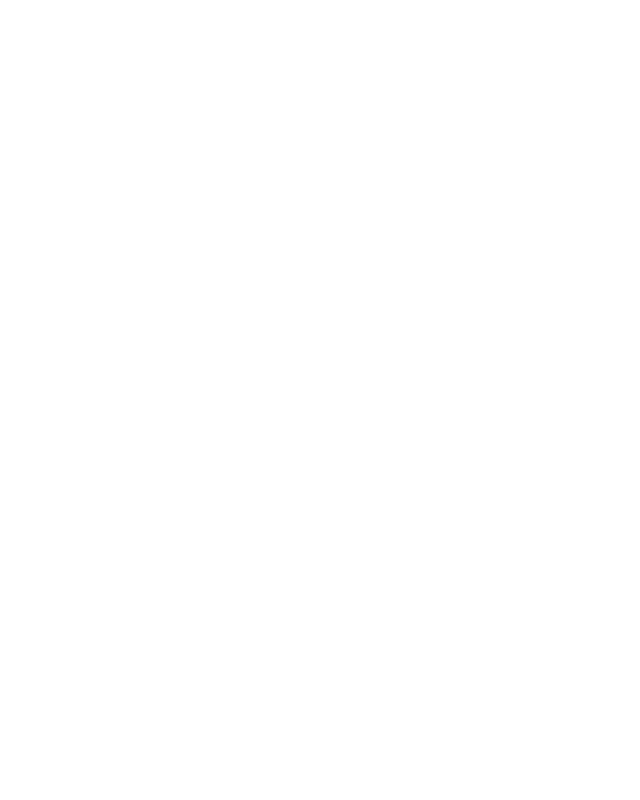
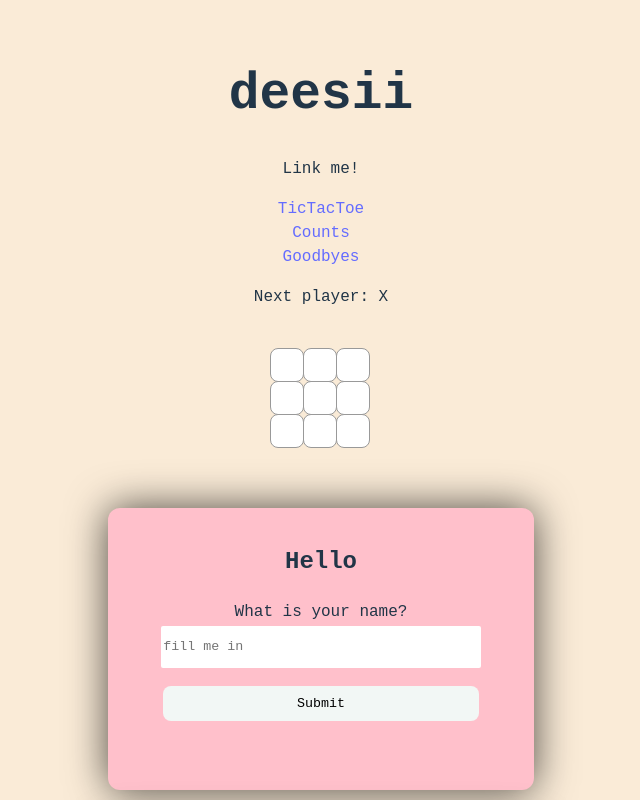
Before and after one commit to deesii/vite-spike, a React (Vite) app: page /#/tictactoe in a window 1280 px wide. Shown: the top 800 px of the page, without its empty margins (319-959 px from the left). Built offline with nearby package versions, Linux system fonts and the light colour scheme.

Commit message:
routing updated to  hashrouter with links on vite-spike

```diff
--- a/src/App.jsx
+++ b/src/App.jsx
@@ -1,9 +1,11 @@
 import { useState } from 'react'
+import { Routes, Route } from "react-router-dom"
 import './App.css'
 import MyButton from './components/button'
 import Who from './components/projects'
 import CountComponent from './components/count'
 import Board from './components/tictactoe/board'
+import { Link } from "react-router-dom";
 
 function App() {
   const [count, setCount] = useState(0)
@@ -25,6 +27,19 @@ function App() {
   return (
     <>
       <h1>deesii</h1>
+
+        Link me!
+        <ul>
+            <li><Link to="/tictactoe">TicTacToe</Link></li>
+            <li><Link to="/counthowhigh">Counts</Link></li>
+            <li><Link to="/greetings">Goodbyes</Link></li>
+        </ul>
+        <Routes>
+          <Route path="/tictactoe" element={<Board />} />
+          <Route path="/counthowhigh" element={<CountComponent />} />
+          <Route path="/greetings" element={<Who />} />
+        </Routes>
+
       {/* <CountComponent></CountComponent> */}
       <div className= "card-section">
             <h2>Hello</h2>
--- a/src/components/tictactoe/board/index.jsx
+++ b/src/components/tictactoe/board/index.jsx
@@ -40,6 +40,7 @@ export default function Board() {
     return (
     <>
         <div className="status">{winnerStatus}</div>
+        <div className = "board-centre">
             <div className="board-row">
             <Square value={squares[0]} onSquareClick={() => handleClick(0)}/>
             <Square value={squares[1]} onSquareClick={() => handleClick(1)}/>
@@ -54,6 +55,7 @@ export default function Board() {
             <Square value={squares[6]} onSquareClick={() => handleClick(6)}/>
             <Square value={squares[7]} onSquareClick={() => handleClick(7)}/>
             <Square value={squares[8]} onSquareClick={() => handleClick(8)}/>
+            </div>
         </div>
     </>
     );
--- a/src/index.css
+++ b/src/index.css
@@ -1,4 +1,4 @@
-/* :root {
+:root {
   font-family: 'Courier New', monospace;
   line-height: 1.5;
   font-weight: 400;
@@ -11,6 +11,12 @@
   text-rendering: optimizeLegibility;
   -webkit-font-smoothing: antialiased;
   -moz-osx-font-smoothing: grayscale;
+}
+
+ul {
+  list-style-type: none;
+  padding: 0;
+
 }
 
 a {
@@ -85,6 +91,15 @@ button:focus-visible {
   width: 34px;
 }
 
+.board-centre{
+  margin: 20px auto;
+  padding: 20px
+}
+
+.board-row{
+  width: 102px;
+  margin: 0 auto;
+}
 .board-row:after {
   clear: both;
   content: '';
@@ -101,9 +116,9 @@ button:focus-visible {
 
 .game-info {
   margin-left: 20px;
-} */
+}
 
-html {
+/* html {
   box-sizing: border-box;
 }
 *,
@@ -484,4 +499,4 @@ i {
   align-items: center;
   justify-content: center;
   width: 100%;
-}
+} */
--- a/src/main.jsx
+++ b/src/main.jsx
@@ -1,31 +1,40 @@
-import Root from  "./routes/root";
-import ErrorPage from "./error-page";
+// import Root from  "./routes/root";
+// import ErrorPage from "./error-page";
 import React from 'react'
 import ReactDOM from 'react-dom/client'
 import App from './App.jsx'
 import './index.css'
-import {
-  createBrowserRouter,
-  RouterProvider,
-} from "react-router-dom";
+import { HashRouter } from "react-router-dom";
 
-const router = createBrowserRouter([
-  {
-    path: '/',
-    errorElement: <ErrorPage />,
-  },
-  {
-    path: "/vite-spike",
-    element: <Root />,
-  },
-  {
-    path: "/vite-spike/dee",
-    element: <App />
-  }
-]);
+const root = ReactDOM.createRoot(document.getElementById('root'));
+root.render(
+  <HashRouter>
+    <App />
+  </HashRouter>
+);
 
-ReactDOM.createRoot(document.getElementById('root')).render(
-  <React.StrictMode>
-    <RouterProvider router={router} />
-  </React.StrictMode>,
-)
+// import {
+//   createBrowserRouter,
+//   RouterProvider,
+// } from "react-router-dom";
+
+// const router = createBrowserRouter([
+//   {
+//     path: '/',
+//     errorElement: <ErrorPage />,
+//   },
+//   {
+//     path: "/vite-spike",
+//     element: <Root />,
+//   },
+//   {
+//     path: "/vite-spike/dee",
+//     element: <App />
+//   }
+// ]);
+
+// ReactDOM.createRoot(document.getElementById('root')).render(
+//   <React.StrictMode>
+//     <RouterProvider router={router} />
+//   </React.StrictMode>,
+// )
```
Lines whose indentation alone changed are shown as unchanged.
